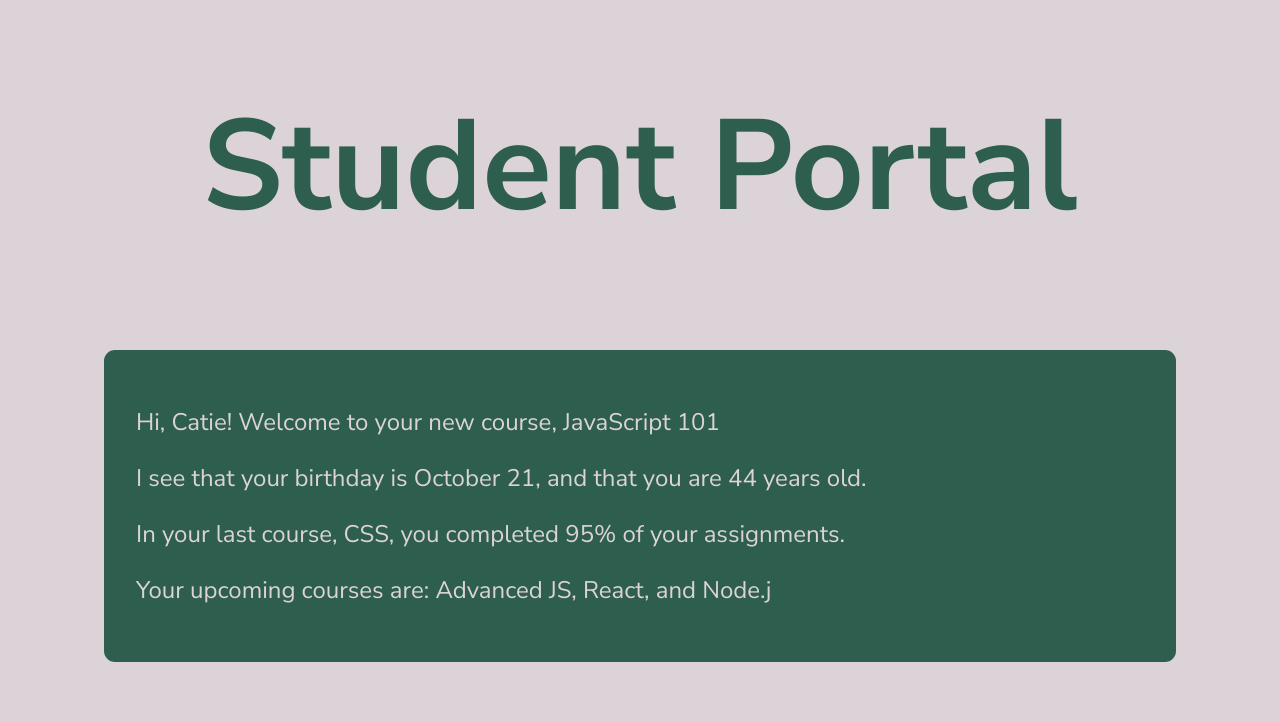
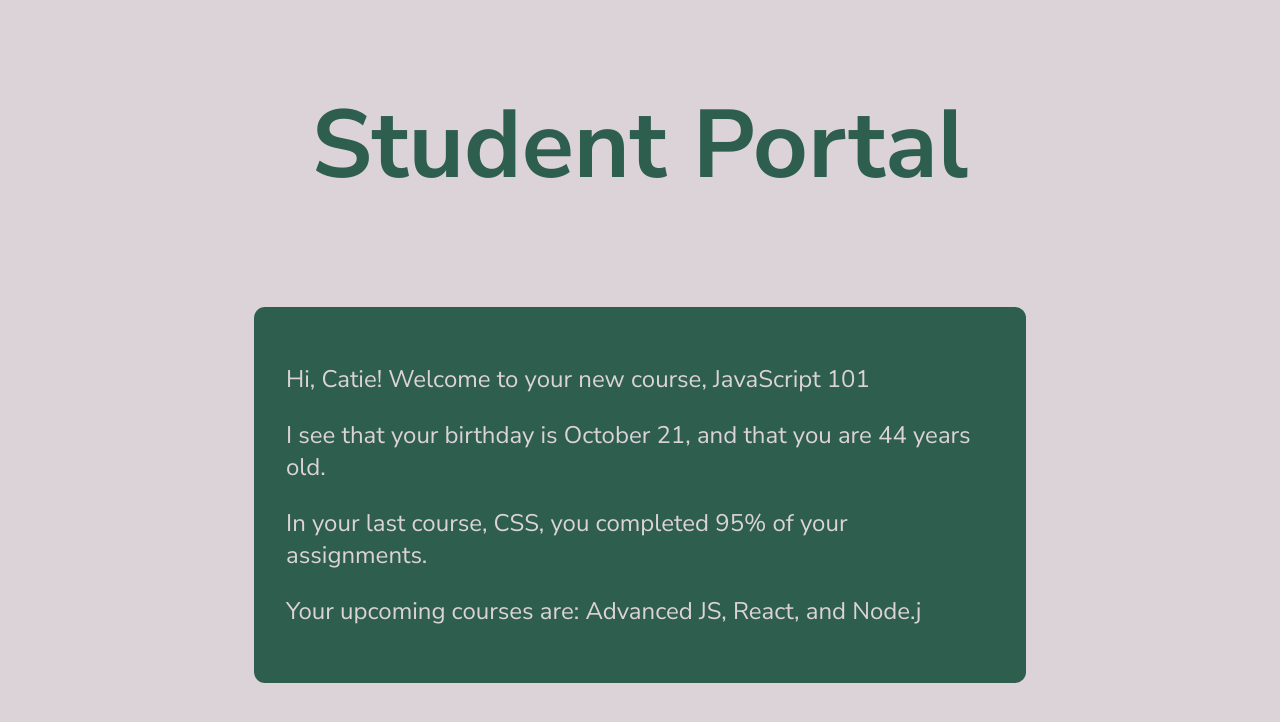
Before and after one commit to Joyfull-Happiness/student-portal-ui, a plain HTML site: page index.html in a window 1280 px wide. Drawn offline with Linux system fonts and the light colour scheme.

Commit message:
updated margin

```diff
--- a/css/styles.css
+++ b/css/styles.css
@@ -1,4 +1,5 @@
-@import url("https://fonts.googleapis.com/css2?family=Nunito+Sans:ital,opsz,wght@0,6..12,200..1000;1,6..12,200..1000");
+@import url("https://fonts.googleapis.com/css2?family=Nunito+Sans:ital,opsz,wght@0,6..12,200..1000;1,6..12,200..1000&display=swap");
+
 :root {
   --green: #2e5e4e;
   --pink: #dcd3d8;
@@ -14,21 +15,22 @@ html {
 } */
 body {
   font-family: Nunito Sans;
-  margin: auto;
+  margin: 0 auto;
   text-align: left;
   background-color: var(--pink);
-  max-width: 1200px;
+  width: 900px;
   margin: auto;
-  align-content: center;
   display: block;
 }
+
 h1 {
   color: var(--green);
   text-align: center;
   padding: 2rem;
   margin: 3rem;
-  font-size: 8rem;
+  font-size: 6rem;
 }
+
 .card {
   background-color: var(--green);
   border-radius: 11px;
@@ -37,4 +39,5 @@ h1 {
   color: var(--pink);
   text-wrap: rowfwrap;
   font-size: 1.5rem;
+  width: fit-content;
 }
```
